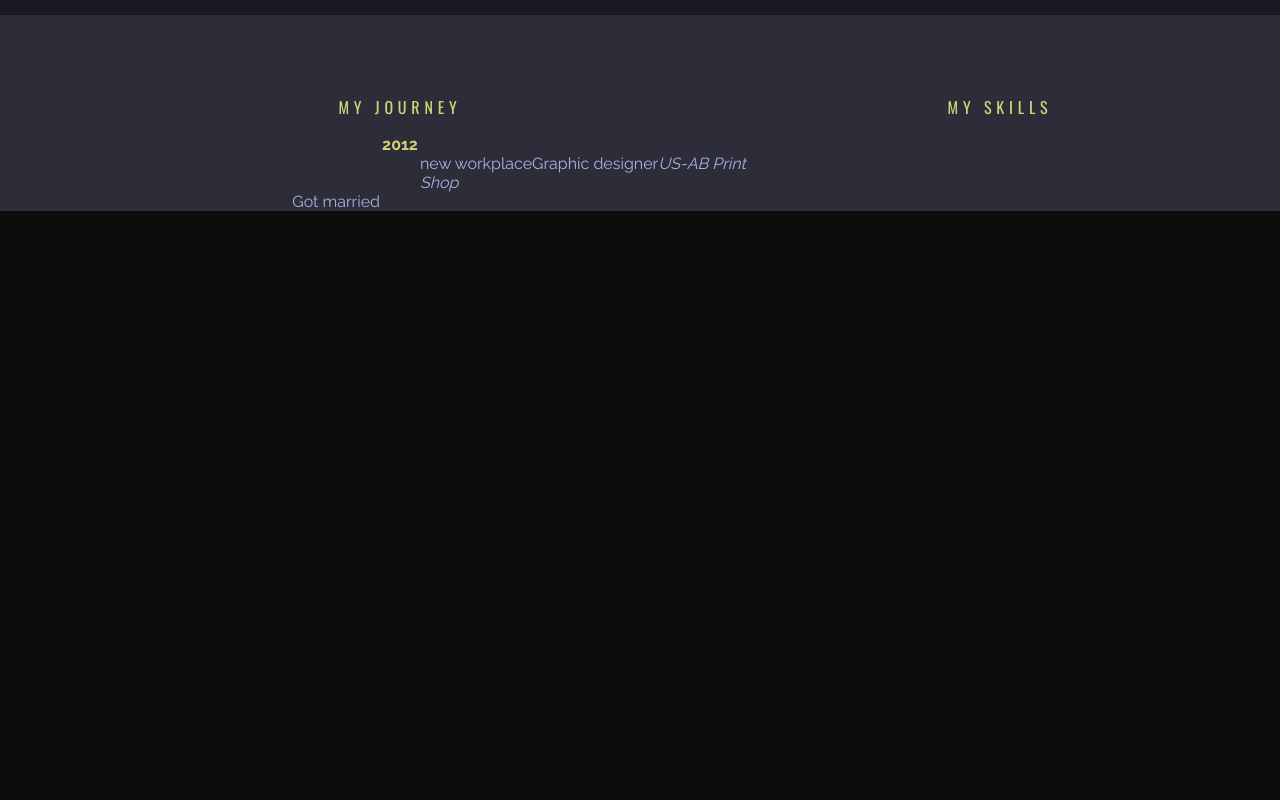
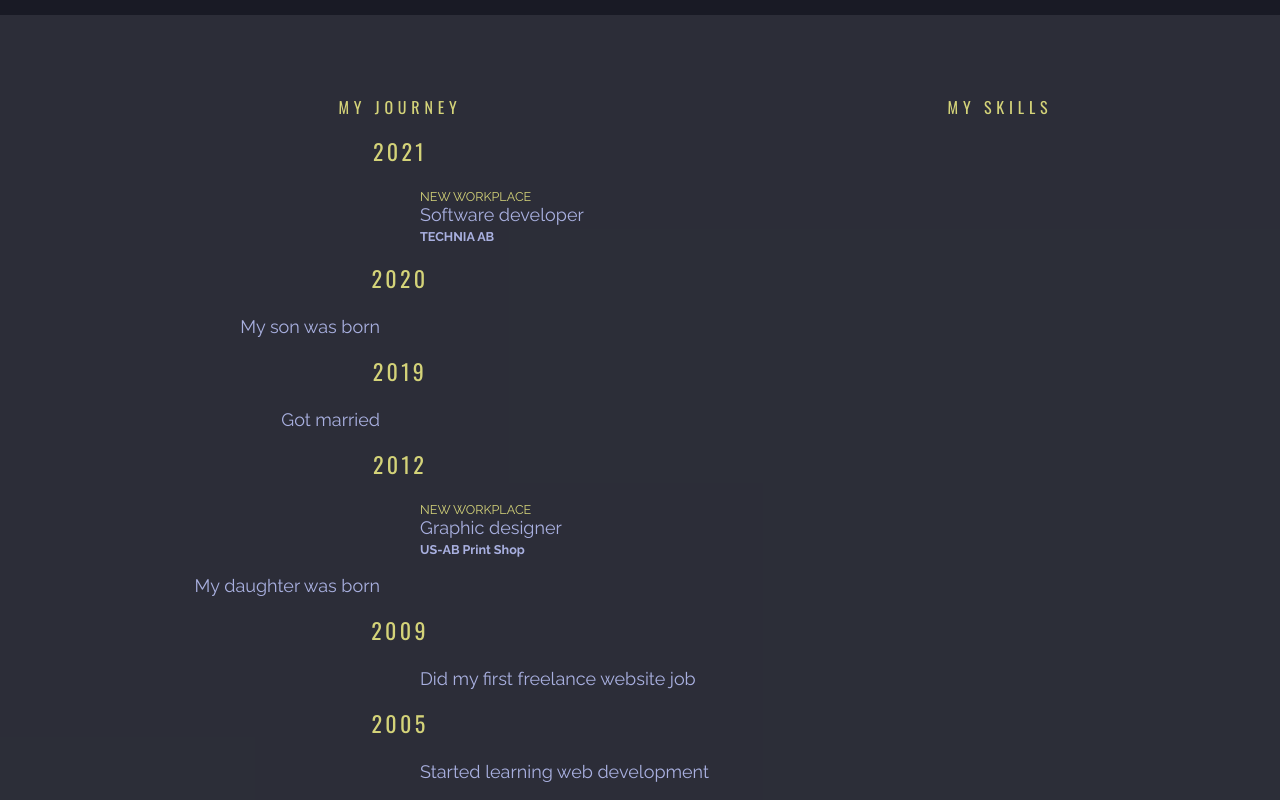
Before and after one commit to SystemInfected/portfolio, a Next.js app: page / in a window 1280 px wide. Shown: the part 1550-2350 px from the top of the page. Before the commit the page ends 1761 px from the top, so only its background shows below. Built offline with nearby package versions, Linux system fonts and the light colour scheme.

Commit message:
History list + node speed

```diff
--- a/src/components/AnimatedNodes.tsx
+++ b/src/components/AnimatedNodes.tsx
@@ -674,8 +674,8 @@ const randPos = (
 	interact: boolean = true
 ) => {
 	let distance = 100
-	let newValueX = valueX + speedX * 0.6
-	let newValueY = valueY + speedY * 0.5
+	let newValueX = valueX + speedX * 0.7
+	let newValueY = valueY + speedY * 0.6
 
 	if (
 		mousePos.x - valueX < distance &&
--- /dev/null
+++ b/src/components/HistoryListItems.tsx
@@ -0,0 +1,73 @@
+const HistoryListItems = () => {
+	const historyItems = [
+		{
+			year: 2021,
+			yearEvents: [
+				{
+					data:
+						'<span>new workplace</span> Software developer <span>TECHNIA AB</span>',
+					type: 'professional',
+				},
+			],
+		},
+		{
+			year: 2020,
+			yearEvents: [{ data: 'My son was born', type: 'personal' }],
+		},
+		{
+			year: 2019,
+			yearEvents: [{ data: 'Got married', type: 'personal' }],
+		},
+		{
+			year: 2012,
+			yearEvents: [
+				{
+					data:
+						'<span>new workplace</span> Graphic designer <span>US-AB Print Shop</span>',
+					type: 'professional',
+				},
+				{ data: 'My daughter was born', type: 'personal' },
+			],
+		},
+		{
+			year: 2009,
+			yearEvents: [
+				{
+					data: 'Did my first freelance website job',
+					type: 'professional',
+				},
+			],
+		},
+		{
+			year: 2005,
+			yearEvents: [
+				{
+					data: 'Started learning web development',
+					type: 'professional',
+				},
+			],
+		},
+	]
+	91
+	const historyItemsContent = Object.values(historyItems).map((yearContent) => {
+		const yearEvents = yearContent.yearEvents.map((event, index) => {
+			return (
+				<li
+					key={yearContent.year + '_' + index}
+					id={event.type}
+					dangerouslySetInnerHTML={{ __html: event.data }}
+				></li>
+			)
+		})
+		return (
+			<li key={yearContent.year} id='year'>
+				<h3>{yearContent.year}</h3>
+				<ul>{yearEvents}</ul>
+			</li>
+		)
+	})
+
+	return <>{historyItemsContent}</>
+}
+
+export default HistoryListItems
--- a/src/components/SkillsAbout.tsx
+++ b/src/components/SkillsAbout.tsx
@@ -1,5 +1,6 @@
 import styled from 'styled-components'
 import { breakpoint, color, font } from '../../styles/variables'
+import HistoryListItems from './HistoryListItems'
 
 const SkillsAbout = () => {
 	return (
@@ -8,13 +9,7 @@ const SkillsAbout = () => {
 				<About>
 					<h2>My journey</h2>
 					<HistoryList>
-						<li id='year'>2012</li>
-						<li id='event'>
-							<span>new workplace</span>
-							Graphic designer
-							<i>US-AB Print Shop</i>
-						</li>
-						<li id='personal'>Got married</li>
+						<HistoryListItems />
 					</HistoryList>
 				</About>
 				<Skills>
@@ -68,22 +63,47 @@ const About = styled.div`
 const HistoryList = styled.ul`
 	list-style: none;
 	color: ${color.mainColorLight};
-	font-size: clamp(1.3rem, 1.5vw, 1.6rem);
+	font-size: clamp(1.5rem, 1.7vw, 1.8rem);
 	li {
-		width: calc(50% - 20px);
-		&#year {
+		list-style: none;
+		width: 100%;
+		h3 {
+			font-family: ${font.headingsFont};
+			color: ${color.mainAccentColor};
+			font-size: clamp(1.8rem, 2vw, 2.2rem);
+			font-weight: 400;
+			text-transform: uppercase;
+			letter-spacing: 0.15em;
 			text-align: center;
-			font-style: ${font.headingsFont};
-			color: ${color.mainAccentColor};
-			font-weight: bold;
-			margin-left: calc(25% + 10px);
+			margin-bottom: 1em;
 		}
-		&#event {
-			text-align: left;
-			margin-left: calc(50% + 20px);
-		}
-		&#personal {
-			text-align: right;
+	}
+	ul {
+		li {
+			width: calc(50% - 20px);
+			margin-bottom: 1em;
+
+			&#professional {
+				text-align: left;
+				margin-left: calc(50% + 20px);
+				span {
+					&:nth-of-type(1) {
+						display: block;
+						font-size: 0.7em;
+						color: ${color.mainAccentColor};
+						text-transform: uppercase;
+					}
+					&:nth-of-type(2) {
+						margin-top: 0.3em;
+						display: block;
+						font-size: 0.7em;
+						font-weight: bold;
+					}
+				}
+			}
+			&#personal {
+				text-align: right;
+			}
 		}
 	}
 `
```
